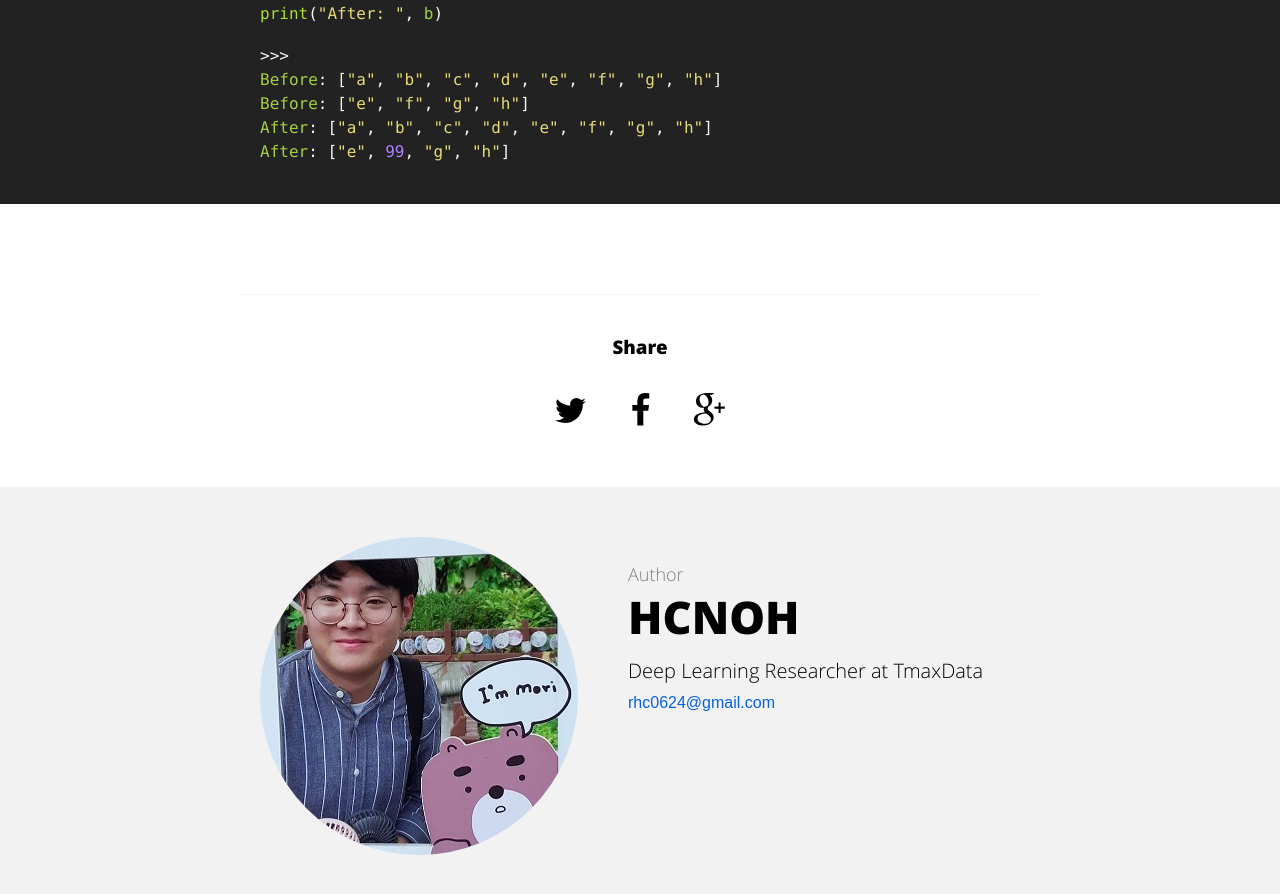
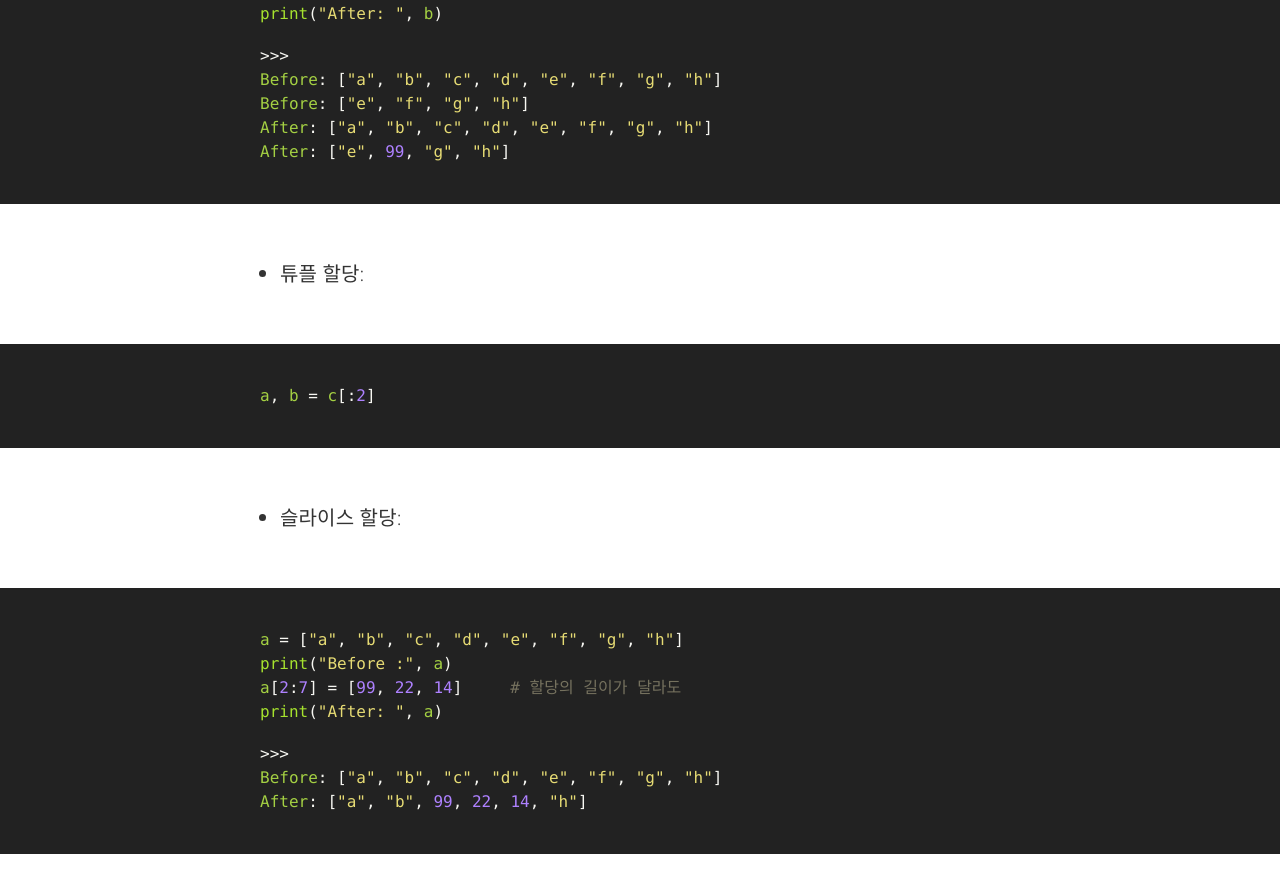
Before and after one commit to hcnoh/blog-prev, a Jekyll site: the page built from _posts/2018-09-16-effective-python-way05.md, in a window 1280 px wide and 900 px high, scrolled down 3189 px. Shown: the top 894 px of the window. Built offline with Jekyll 4.4.1, drawn with Linux system fonts in a browser that asks for light colours; comment, search, counter and statistics services are not loaded.

Commit message:
Update 2018-09-16-effective-python-way05.md

```diff
--- a/_posts/2018-09-16-effective-python-way05.md
+++ b/_posts/2018-09-16-effective-python-way05.md
@@ -67,3 +67,18 @@ Before: ["e", "f", "g", "h"]
 After: ["a", "b", "c", "d", "e", "f", "g", "h"]
 After: ["e", 99, "g", "h"]
 {% endhighlight %}
+- 튜플 할당:
+{% highlight python %}
+a, b = c[:2]
+{% endhighlight %}
+- 슬라이스 할당:
+{% highlight python %}
+a = ["a", "b", "c", "d", "e", "f", "g", "h"]
+print("Before :", a)
+a[2:7] = [99, 22, 14]     # 할당의 길이가 달라도
+print("After: ", a)
+
+>>>
+Before: ["a", "b", "c", "d", "e", "f", "g", "h"]
+After: ["a", "b", 99, 22, 14, "h"]
+{% endhighlight %}
```
